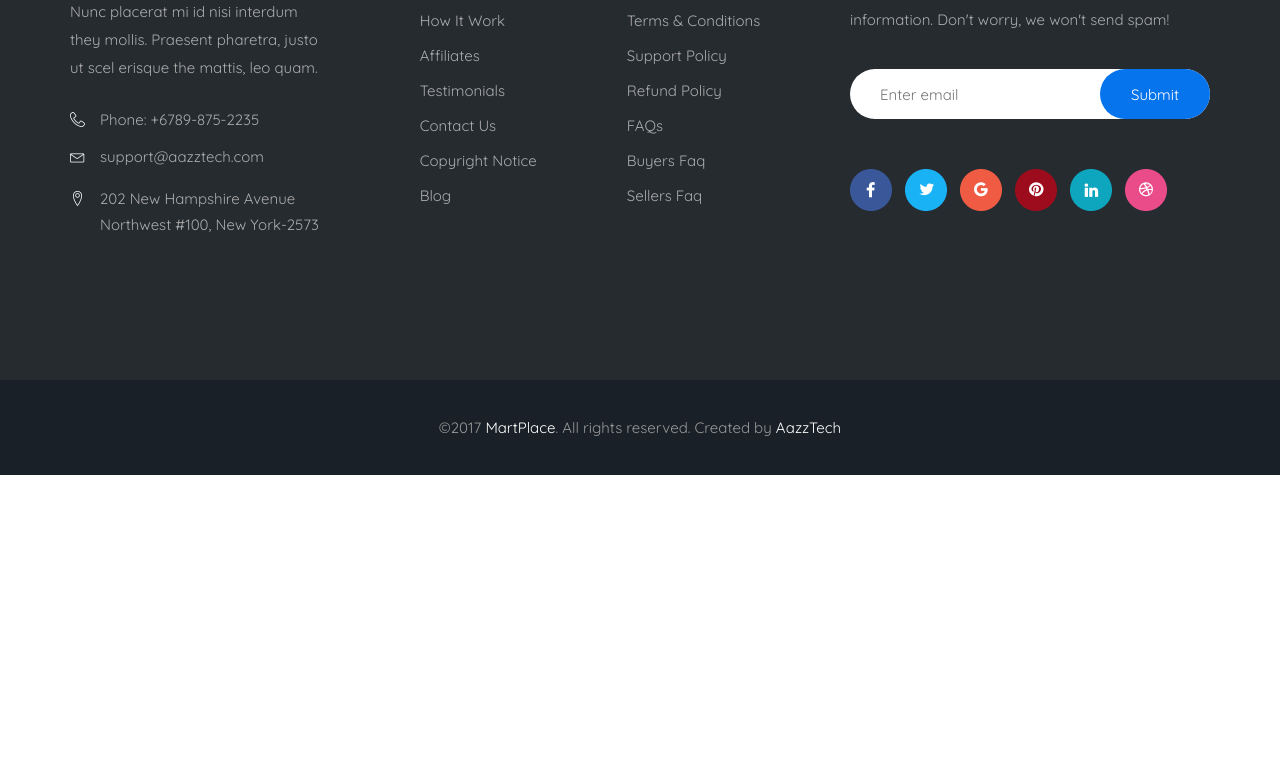
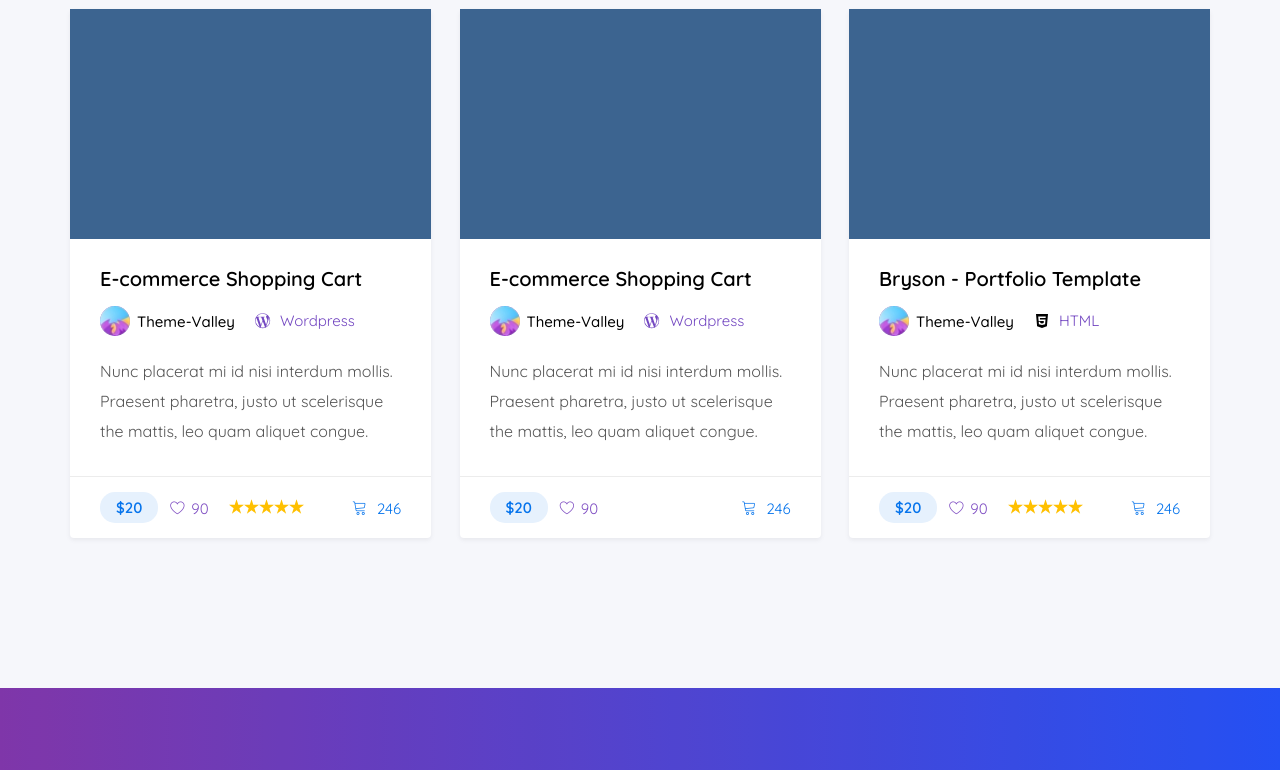
Before and after one commit to Sorokin2204/mart-place, a website: page app/product-one.html in a window 1280 px wide. Shown: the part 3477-4247 px from the top of the page. Before the commit the page ends 3952 px from the top, so only its background shows below. Drawn offline with Linux system fonts and the light colour scheme.

Commit message:
Add product-one

```diff
--- a/app/product-one.html
+++ b/app/product-one.html
@@ -701,6 +701,107 @@
       </div>
     </main>
 
+    <section class="more">
+      <div class="more__title">More Items by <span> Theme-Valley</span></div>
+      <div class="container">
+        <div class="more__inner">
+          <div class="product__item">
+            <div class="product__img"></div>
+            <div class="product__content">
+              <div class="product__title">E-commerce Shopping Cart</div>
+              <div class="product__subtitle">
+                <img src="img/avatar-01.jpg" class="product__author-avatar" />
+                <div class="product__author-name">Theme-Valley</div>
+                <div class="product__category">
+                  <span style="content: url(../img/icons/wordpress.svg)"></span
+                  >Wordpress
+                </div>
+              </div>
+              <div class="product__text">
+                Nunc placerat mi id nisi interdum mollis. Praesent pharetra,
+                justo ut scelerisque the mattis, leo quam aliquet congue.
+              </div>
+            </div>
+            <div class="product__info">
+              <a class="product__price">$20</a>
+              <a class="product__like"
+                ><span class="linearicons-heart"></span>90</a
+              >
+              <div class="product__star"><div class="rate-star"></div></div>
+              <a class="product__buyers"
+                ><span class="linearicons-cart"></span>246</a
+              >
+            </div>
+          </div>
+          <div class="product__item">
+            <div class="product__img"></div>
+            <div class="product__content">
+              <div class="product__title">E-commerce Shopping Cart</div>
+              <div class="product__subtitle">
+                <img src="img/avatar-01.jpg" class="product__author-avatar" />
+                <div class="product__author-name">Theme-Valley</div>
+                <div class="product__category">
+                  <span style="content: url(../img/icons/wordpress.svg)"></span
+                  >Wordpress
+                </div>
+              </div>
+              <div class="product__text">
+                Nunc placerat mi id nisi interdum mollis. Praesent pharetra,
+                justo ut scelerisque the mattis, leo quam aliquet congue.
+              </div>
+            </div>
+            <div class="product__info">
+              <a class="product__price">$20</a>
+              <a class="product__like"
+                ><span class="linearicons-heart"></span>90</a
+              >
+              <a class="product__buyers"
+                ><span class="linearicons-cart"></span>246</a
+              >
+            </div>
+          </div>
+          <div class="product__item">
+            <div class="product__img"></div>
+            <div class="product__content">
+              <div class="product__title">Bryson - Portfolio Template</div>
+              <div class="product__subtitle">
+                <img src="img/avatar-01.jpg" class="product__author-avatar" />
+                <div class="product__author-name">Theme-Valley</div>
+                <div class="product__category">
+                  <span style="content: url(../img/icons/html5.svg)"></span>HTML
+                </div>
+              </div>
+              <div class="product__text">
+                Nunc placerat mi id nisi interdum mollis. Praesent pharetra,
+                justo ut scelerisque the mattis, leo quam aliquet congue.
+              </div>
+            </div>
+            <div class="product__info">
+              <a class="product__price">$20</a>
+              <a class="product__like"
+                ><span class="linearicons-heart"></span>90</a
+              >
+              <div class="product__star"><div class="rate-star"></div></div>
+              <a class="product__buyers"
+                ><span class="linearicons-cart"></span>246</a
+              >
+            </div>
+          </div>
+        </div>
+      </div>
+    </section>
+
+    <section class="join">
+      <div class="container">
+        <div class="join__inner">
+          <div class="join__title">Ready to Join Our Marketplace!</div>
+          <div class="join__subtitle">
+            Over 25,000 designers and developers trust the MartPlace.
+          </div>
+          <a class="join__btn button--outline-blue">Join Us Today</a>
+        </div>
+      </div>
+    </section>
     <section class="footer">
       <div class="footer__content">
         <div class="container">
--- a/app/scss/style.scss
+++ b/app/scss/style.scss
@@ -1110,7 +1110,7 @@
   &__subtitle {
     display: flex;
     align-items: center;
-    margin-bottom: 30px;
+    margin-bottom: 20px;
   }
 
   &__author-avatar {
@@ -2155,3 +2155,22 @@
     }
   }
 }
+
+.more {
+  background-color: #f6f7fb;
+  padding: 120px 0;
+  &__title {
+    font-size: 30px;
+    color: #000000;
+    margin-bottom: 50px;
+    text-align: center;
+    span {
+      color: $blue;
+    }
+  }
+
+  &__inner {
+    display: flex;
+    justify-content: space-between;
+  }
+}
```
Also changed, not shown: app/css/style.min.css, app/img/avatar-01.jpg (added).
